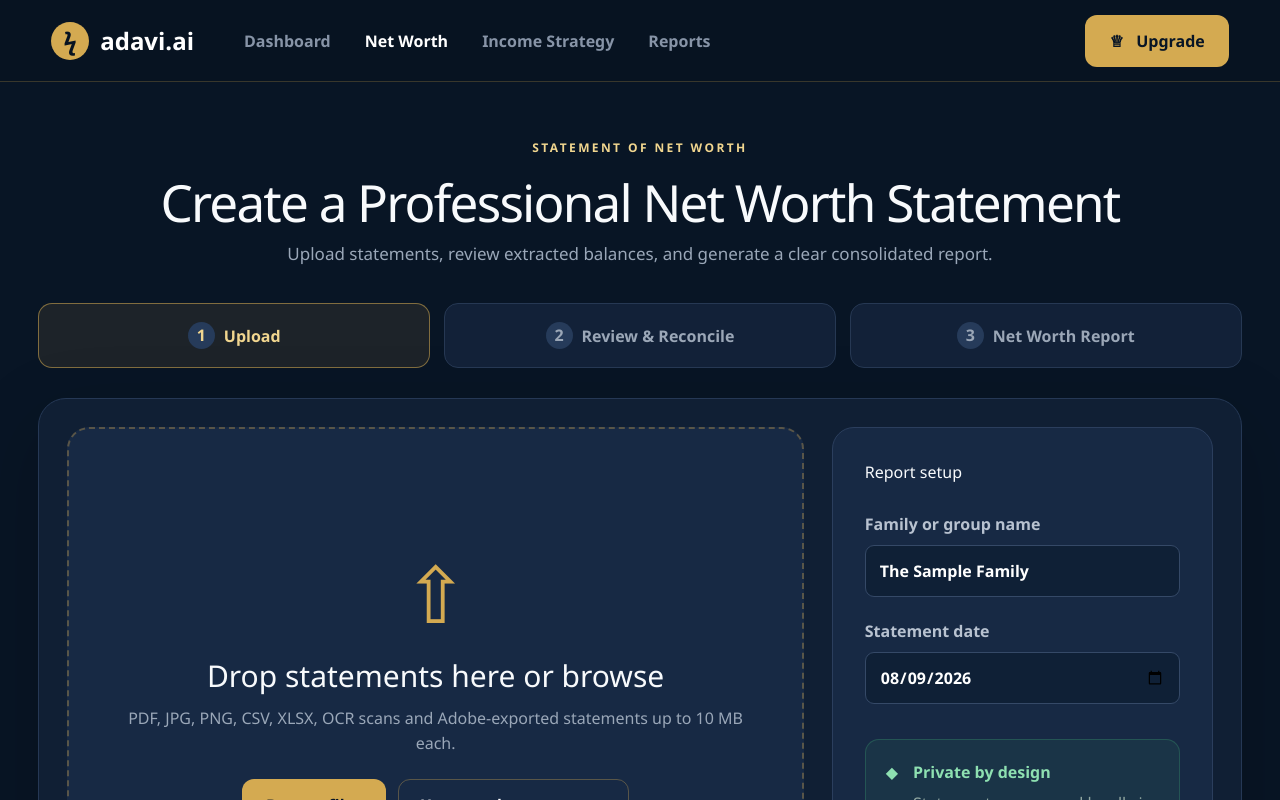
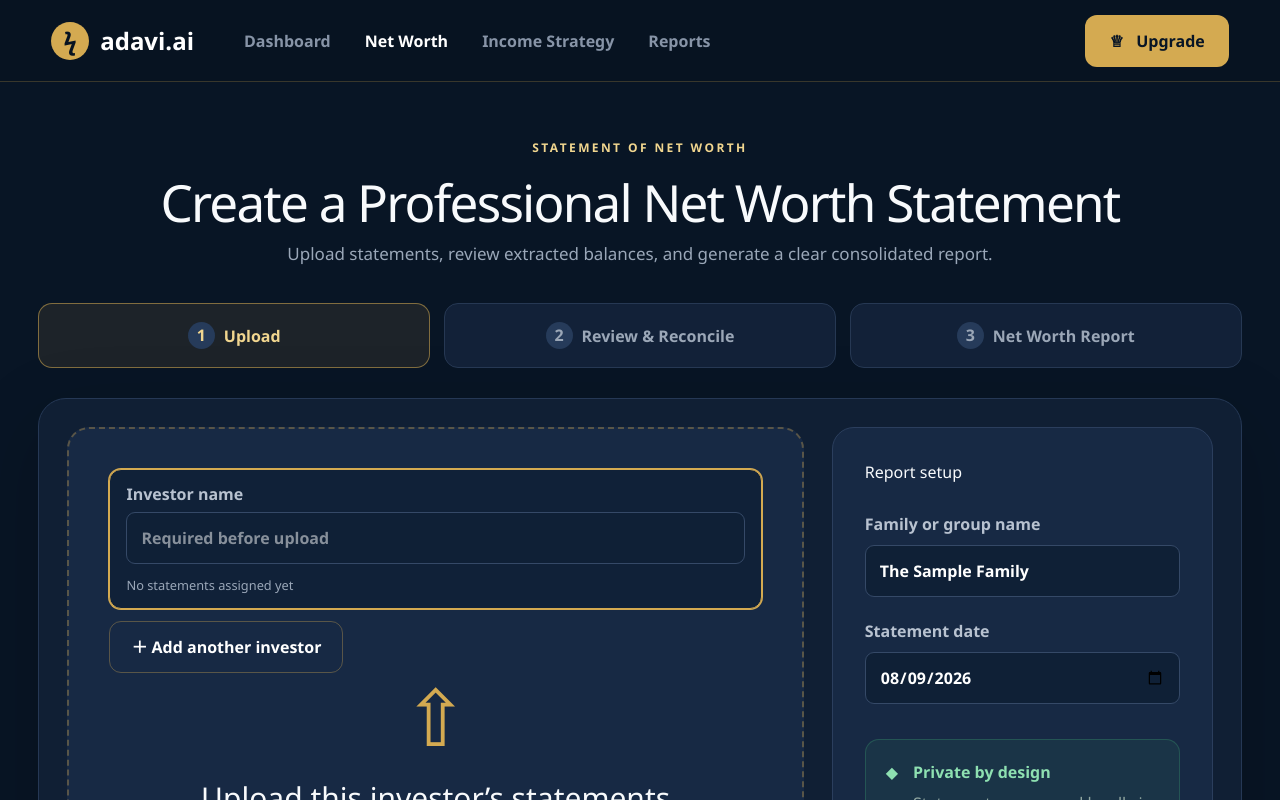
Before and after one commit to angelyna7121/adavi-production-v2, a Next.js app: page / in a window 1280 px wide. Shown: the top 800 px of the page. Built offline with nearby package versions, Linux system fonts and the light colour scheme.

Commit message:
Fix report accuracy, exports, printing, and investors

```diff
--- a/app/globals.css
+++ b/app/globals.css
@@ -89,3 +89,31 @@ th { color:#8492a6; text-transform:uppercase; letter-spacing:.04em; font-size:11
 @media (max-width:1000px) { .topbar nav { display:none; }.uploadGrid { grid-template-columns:1fr; }.metricGrid { grid-template-columns:repeat(2,1fr); }.sectionHead,.reportReady { align-items:flex-start; flex-direction:column; }.summaryCards,.reportBottom { grid-template-columns:1fr; }.paper { padding:28px; }.paperHead { flex-direction:column; gap:20px; }.dateBlock { text-align:left; } }
 @media (max-width:640px) { .topbar { padding:0 18px; }.upgrade { display:none; }.shell { width:94vw; padding-top:24px; }.hero h1 { font-size:36px; }.stepper button { font-size:0; padding:12px 6px; }.stepper button span { font-size:13px; margin:0 5px 0 0; }.stepper button::after { content:attr(data-short); font-size:12px; }.uploadGrid { padding:14px; }.dropzone { min-height:430px; padding:24px 16px; }.metricGrid { grid-template-columns:1fr; padding:0 14px 18px; }.paper { padding:20px; overflow:auto; }.paperHead h1 { font-size:27px; }.summaryCards { gap:10px; }.reportTable { min-width:720px; }.paperFooter { flex-direction:column; } }
 @media print { .topbar,.hero,.stepper,.reportReady { display:none!important; }.shell { width:100%; padding:0; }.paper { box-shadow:none; padding:20px; }.reportArea { display:block; } body { background:white; } }
+
+.investorList { width:100%; display:grid; grid-template-columns:repeat(auto-fit,minmax(220px,1fr)); gap:12px; margin-bottom:12px; }
+.investorCard { text-align:left; padding:12px 16px; border:1px solid #354967; border-radius:12px; background:#102138; cursor:pointer; }
+.investorCard.selected { border-color:var(--gold); box-shadow:0 0 0 1px var(--gold); }
+.investorCard label { margin:0 0 8px; }
+.investorCard label input { margin-top:6px; }
+.investorCard small { color:var(--muted); overflow-wrap:anywhere; }
+.addInvestor { align-self:flex-start; margin-bottom:12px; }
+
+@page { size:A4 portrait; margin:12mm; }
+@media print {
+  html,body,main { background:#fff!important; color:#172235!important; }
+  body { print-color-adjust:exact; -webkit-print-color-adjust:exact; }
+  body > * { visibility:hidden; }
+  .paper,.paper * { visibility:visible; }
+  .paper { position:absolute; inset:0; width:100%; margin:0; padding:0; border-radius:0; box-shadow:none; print-color-adjust:exact; -webkit-print-color-adjust:exact; }
+  .paperHead,.summaryCards,.reportBottom,.paperFooter { break-inside:avoid; page-break-inside:avoid; }
+  .reportTable tr,.mix,.disclaimer { break-inside:avoid; page-break-inside:avoid; }
+  .reportTable thead { display:table-header-group; }
+  .summary.green { background:#eef9f2!important; border:2px solid #17643a; }
+  .summary.red { background:#fff2f2!important; border:2px solid #94313b; }
+  .summary.gold { background:#fff8e7!important; border:2px solid #725211; }
+  .reportTable th { background:#f4f6f8!important; border-bottom:2px solid #5f6a7c; }
+  .reportTable tfoot { background:#152942!important; color:#fff!important; border:2px solid #152942; }
+  .mix div { background:#edf0f4!important; border:1px solid #687488; height:12px; }
+  .mix i { background:#d1a94f!important; border-right:2px solid #725211; }
+  .disclaimer { background:#f3f5f7!important; border:1px solid #687488; }
+}
--- a/app/lib/documentParser.ts
+++ b/app/lib/documentParser.ts
@@ -4,6 +4,7 @@ export type ParsedRow = {
   id: string;
   include: boolean;
   investor: string;
+  investorId?: string;
   category: string;
   institution: string;
   description: string;
@@ -80,7 +81,7 @@ export function parseFinancialText(text: string, source: string): ParsedRow[] {
     if (seen.has(key)) continue;
     seen.add(key);
     rows.push({
-      id: id(), include: true, investor: "Primary Investor",
+      id: id(), include: true, investor: "",
       category: inferCategory(description, kind), institution,
       description, current: normalizedCurrent, previous: normalizedPrevious,
       kind, source,
@@ -115,7 +116,7 @@ function parseTabularRows(data: unknown[][], source: string): ParsedRow[] {
     const prior = previousIndex >= 0 ? parseAmount(String(values[previousIndex] ?? "")) : null;
     return [{
       id: id(), include: true,
-      investor: String(values[investorIndex] ?? "Primary Investor").trim() || "Primary Investor",
+      investor: investorIndex >= 0 ? String(values[investorIndex] ?? "").trim() : "",
       category: String(values[categoryIndex] ?? "").trim() || inferCategory(description, kind),
       institution: String(values[institutionIndex] ?? "").trim(),
       description, current: Math.abs(current), previous: prior === null ? null : Math.abs(prior),
--- /dev/null
+++ b/app/lib/reportData.ts
@@ -0,0 +1,59 @@
+import type { ParsedRow } from "./documentParser";
+
+export const CSV_HEADERS = ["Investor", "Category", "Institution", "Description", "Current Value", "Previous Value", "Type", "Source"] as const;
+
+export function assignInvestor(rows: ParsedRow[], investorId: string, investor: string) {
+  const name = investor.trim();
+  if (!name) throw new Error("An investor name is required before assigning statement rows.");
+  return rows.map((row) => ({ ...row, investorId, investor: name }));
+}
+
+export function reassignInvestor(row: ParsedRow, investorId: string, investor: string) {
+  const name = investor.trim();
+  if (!name) throw new Error("Included rows must have an investor name.");
+  return { ...row, investorId, investor: name };
+}
+
+export function hasUnnamedIncludedRows(rows: ParsedRow[]) {
+  return rows.some((row) => row.include && !row.investor.trim());
+}
+
+export function isSummaryRow(row: ParsedRow) {
+  const value = row.description.trim().toLowerCase().replace(/[^a-z0-9]+/g, " ").trim();
+  return /^(grand total|total|portfolio total|total portfolio|total market value|market value total|total assets?|total liabilities?|net assets?|ending total)(\s|$)/.test(value)
+    || /^(assets?|liabilities?|portfolio|market value) total$/.test(value);
+}
+
+/** Removes a parsed total only when detail rows in the same investor/file/type prove it is redundant. */
+export function confirmedDetailRows(rows: ParsedRow[]) {
+  const included = rows.filter((row) => row.include && row.current !== "");
+  return included.filter((candidate) => {
+    if (!isSummaryRow(candidate)) return true;
+    const details = included.filter((row) => row.id !== candidate.id
+      && !isSummaryRow(row)
+      && row.investor.trim() === candidate.investor.trim()
+      && row.source === candidate.source
+      && row.kind === candidate.kind);
+    if (!details.length) return true;
+    const currentMatches = details.reduce((sum, row) => sum + Number(row.current), 0) === Number(candidate.current);
+    const comparablePrevious = candidate.previous !== null && details.every((row) => row.previous !== null);
+    const previousMatches = comparablePrevious
+      && details.reduce((sum, row) => sum + Number(row.previous), 0) === candidate.previous;
+    return !(currentMatches || previousMatches);
+  });
+}
+
+function csvCell(value: string | number) {
+  return `"${String(value).replaceAll('"', '""')}"`;
+}
+
+export function createReportCsv(rows: ParsedRow[]) {
+  const lines = [CSV_HEADERS.map(csvCell).join(",")];
+  for (const row of confirmedDetailRows(rows).filter((item) => item.investor.trim())) {
+    lines.push([
+      row.investor.trim(), row.category, row.institution, row.description,
+      row.current, row.previous ?? "N/A", row.kind, row.source,
+    ].map(csvCell).join(","));
+  }
+  return `\uFEFF${lines.join("\r\n")}\r\n`;
+}
--- a/app/page.tsx
+++ b/app/page.tsx
@@ -2,14 +2,16 @@
 
 import { useMemo, useRef, useState } from "react";
 import { parseDocument, type Kind, type ParsedRow as Row } from "./lib/documentParser";
+import { assignInvestor, confirmedDetailRows, createReportCsv, hasUnnamedIncludedRows } from "./lib/reportData";
 
 type Step = "upload" | "review" | "report";
+type Investor = { id: string; name: string; files: string[] };
 
 const sampleRows: Row[] = [
-  { id: "1", include: true, investor: "Primary Investor", category: "Cash & Bank Accounts", institution: "Sample Bank", description: "CAD Chequing", current: 42500, previous: null, kind: "Asset", source: "sample-bank.csv" },
-  { id: "2", include: true, investor: "Primary Investor", category: "Investments", institution: "Sample Brokerage", description: "Non-registered Portfolio", current: 215000, previous: 202000, kind: "Asset", source: "sample-portfolio.csv" },
-  { id: "3", include: true, investor: "Primary Investor", category: "Real Estate", institution: "Principal Residence", description: "Estimated Fair Market Value", current: 780000, previous: 750000, kind: "Asset", source: "sample-property.csv" },
-  { id: "4", include: true, investor: "Primary Investor", category: "Mortgages", institution: "Sample Lender", description: "Residential Mortgage", current: 325000, previous: null, kind: "Liability", source: "sample-mortgage.csv" },
+  { id: "1", include: true, investorId: "sample-a", investor: "Alex Morgan", category: "Cash & Bank Accounts", institution: "Sample Bank", description: "CAD Chequing", current: 42500, previous: null, kind: "Asset", source: "alex-bank.csv" },
+  { id: "2", include: true, investorId: "sample-a", investor: "Alex Morgan", category: "Investments", institution: "Sample Brokerage", description: "Non-registered Portfolio", current: 215000, previous: 202000, kind: "Asset", source: "alex-portfolio.csv" },
+  { id: "3", include: true, investorId: "sample-b", investor: "Jordan Morgan", category: "Real Estate", institution: "Principal Residence", description: "Estimated Fair Market Value", current: 780000, previous: 750000, kind: "Asset", source: "jordan-property.csv" },
+  { id: "4", include: true, investorId: "sample-b", investor: "Jordan Morgan", category: "Mortgages", institution: "Sample Lender", description: "Residential Mortgage", current: 325000, previous: null, kind: "Liability", source: "jordan-mortgage.csv" },
 ];
 
 const categories = ["Cash & Bank Accounts", "Investments", "Registered Accounts", "Real Estate", "Business Interests", "Vehicles", "Mortgages", "Credit Cards", "Loans", "Taxes Owing", "Other"];
@@ -25,14 +27,17 @@ export default function Home() {
   const [rows, setRows] = useState<Row[]>([]);
   const [groupName, setGroupName] = useState("The Sample Family");
   const [statementDate, setStatementDate] = useState(new Date().toISOString().slice(0, 10));
-  const [files, setFiles] = useState<string[]>([]);
+  const [investorList, setInvestorList] = useState<Investor[]>([{ id: crypto.randomUUID(), name: "", files: [] }]);
+  const [activeInvestorId, setActiveInvestorId] = useState(() => investorList[0].id);
   const [error, setError] = useState("");
   const [processing, setProcessing] = useState("");
   const [dragging, setDragging] = useState(false);
   const fileRef = useRef<HTMLInputElement>(null);
 
-  const included = useMemo(() => rows.filter((row) => row.include && row.current !== ""), [rows]);
-  const hasInvalidIncludedRows = rows.some((row) => row.include && (!row.description.trim() || row.current === ""));
+  const included = useMemo(() => confirmedDetailRows(rows), [rows]);
+  const hasInvalidIncludedRows = rows.some((row) => row.include && (!row.description.trim() || row.current === "")) || hasUnnamedIncludedRows(rows);
+  const files = investorList.flatMap((investor) => investor.files);
+  const activeInvestor = investorList.find((investor) => investor.id === activeInvestorId);
   const assets = included.filter((row) => row.kind === "Asset").reduce((sum, row) => sum + Number(row.current), 0);
   const liabilities = included.filter((row) => row.kind === "Liability").reduce((sum, row) => sum + Number(row.current), 0);
   const netWorth = assets - liabilities;
@@ -44,7 +49,9 @@ export default function Home() {
 
   async function acceptFiles(list: FileList | File[]) {
     const selected = Array.from(list);
+    const investorName = activeInvestor?.name.trim() ?? "";
     if (!selected.length) return;
+    if (!investorName) { setError("Enter an investor name before uploading statements."); return; }
     const parsed: Row[] = [];
     const errors: string[] = [];
     setError("");
@@ -53,7 +60,8 @@ export default function Home() {
       const file = selected[index];
       try {
         setProcessing(`Processing ${file.name} (${index + 1} of ${selected.length})…`);
-        parsed.push(...await parseDocument(file, setProcessing));
+        const extracted = await parseDocument(file, setProcessing);
+        parsed.push(...assignInvestor(extracted, activeInvestorId, investorName));
       } catch (reason) {
         errors.push(reason instanceof Error ? reason.message : `Could not process ${file.name}.`);
       }
@@ -64,36 +72,46 @@ export default function Home() {
       return;
     }
     setError(errors.length ? `Some files could not be read: ${errors.join(" ")}` : "");
-    setRows(parsed);
-    setFiles(selected.map((file) => file.name));
-    setStep("review");
+    setRows((current) => [...current, ...parsed]);
+    setInvestorList((current) => current.map((investor) => investor.id === activeInvestorId ? { ...investor, files: [...investor.files, ...selected.map((file) => file.name)] } : investor));
   }
 
   function loadSample() {
     setRows(sampleRows);
-    setFiles(["sample-bank.csv", "sample-portfolio.csv", "sample-property.csv"]);
+    setInvestorList([{ id: "sample-a", name: "Alex Morgan", files: ["alex-bank.csv", "alex-portfolio.csv"] }, { id: "sample-b", name: "Jordan Morgan", files: ["jordan-property.csv", "jordan-mortgage.csv"] }]);
+    setActiveInvestorId("sample-a");
     setError("");
     setStep("review");
   }
 
   function addRow() {
-    setRows((current) => [...current, { id: crypto.randomUUID(), include: true, investor: "Primary Investor", category: "Other", institution: "", description: "", current: "", previous: null, kind: "Asset", source: "Manual entry" }]);
+    const investor = investorList.find((item) => item.name.trim());
+    setRows((current) => [...current, { id: crypto.randomUUID(), include: true, investor: investor?.name.trim() ?? "", investorId: investor?.id, category: "Other", institution: "", description: "", current: "", previous: null, kind: "Asset", source: "Manual entry" }]);
   }
 
   function update(id: string, patch: Partial<Row>) {
     setRows((current) => current.map((row) => row.id === id ? { ...row, ...patch } : row));
   }
 
+  function renameInvestor(id: string, name: string) {
+    setInvestorList((current) => current.map((investor) => investor.id === id ? { ...investor, name } : investor));
+    setRows((current) => current.map((row) => row.investorId === id ? { ...row, investor: name } : row));
+  }
+
+  function addInvestor() {
+    const investor = { id: crypto.randomUUID(), name: "", files: [] };
+    setInvestorList((current) => [...current, investor]);
+    setActiveInvestorId(investor.id);
+  }
+
   function downloadCsv() {
-    const header = "Investor,Category,Institution,Description,Current Value,Previous Value,Type,Source";
-    const body = included.map((r) => [r.investor, r.category, r.institution, r.description, r.current, r.previous ?? "N/A", r.kind, r.source].map((v) => `"${String(v).replaceAll('"', '""')}"`).join(","));
-    const blob = new Blob([[header, ...body].join("\n")], { type: "text/csv" });
+    const blob = new Blob([createReportCsv(rows)], { type: "text/csv;charset=utf-8" });
     const url = URL.createObjectURL(blob);
     const anchor = document.createElement("a");
     anchor.href = url;
     anchor.download = `adavi-net-worth-${statementDate}.csv`;
     anchor.click();
-    URL.revokeObjectURL(url);
+    setTimeout(() => URL.revokeObjectURL(url), 0);
   }
 
   return (
@@ -122,10 +140,17 @@ export default function Home() {
         {step === "upload" && (
           <section className="workspace uploadGrid">
             <div className={`dropzone ${dragging ? "dragging" : ""}`} onDragOver={(e) => { e.preventDefault(); setDragging(true); }} onDragLeave={() => setDragging(false)} onDrop={(e) => { e.preventDefault(); setDragging(false); acceptFiles(e.dataTransfer.files); }}>
+              <div className="investorList">
+                {investorList.map((investor) => <div className={`investorCard ${investor.id === activeInvestorId ? "selected" : ""}`} key={investor.id} onClick={() => setActiveInvestorId(investor.id)}>
+                  <label>Investor name<input aria-label="Investor name" value={investor.name} placeholder="Required before upload" onClick={(event) => event.stopPropagation()} onChange={(event) => renameInvestor(investor.id, event.target.value)} /></label>
+                  <small>{investor.files.length ? investor.files.join(", ") : "No statements assigned yet"}</small>
+                </div>)}
+              </div>
+              <button className="secondary addInvestor" onClick={addInvestor}>＋ Add another investor</button>
               <div className="uploadIcon">⇧</div>
-              <h2>Drop statements here or browse</h2>
+              <h2>Upload {activeInvestor?.name.trim() ? `${activeInvestor.name.trim()}’s` : "this investor’s"} statements</h2>
               <p>PDF, JPG, PNG, CSV, XLSX, OCR scans and Adobe-exported statements up to 10 MB each.</p>
-              <div className="buttonRow"><button className="primary" disabled={Boolean(processing)} onClick={() => fileRef.current?.click()}>{processing || "Browse files"}</button><button className="secondary" disabled={Boolean(processing)} onClick={loadSample}>Use sample statements</button></div>
+              <div className="buttonRow"><button className="primary" disabled={Boolean(processing) || !activeInvestor?.name.trim()} onClick={() => fileRef.current?.click()}>{processing || "Browse files"}</button><button className="secondary" disabled={Boolean(processing)} onClick={loadSample}>Use sample statements</button>{rows.length > 0 && <button className="primary" disabled={investorList.some((investor) => investor.files.length > 0 && !investor.name.trim())} onClick={() => setStep("review")}>Review & Reconcile →</button>}</div>
               <input ref={fileRef} hidden type="file" multiple accept=".pdf,.jpg,.jpeg,.png,.csv,.xlsx,.xls" onChange={(e) => { const snapshot = e.target.files ? Array.from(e.target.files) : []; e.currentTarget.value = ""; if (snapshot.length) acceptFiles(snapshot); }} />
               {error && <div className="errorToast"><strong>We couldn’t process this statement</strong><span>{error}</span></div>}
             </div>
@@ -152,7 +177,7 @@ export default function Home() {
               <table className="reviewTable"><thead><tr><th>Include</th><th>Investor</th><th>Category</th><th>Institution / Account</th><th>Description</th><th>Current Value</th><th>Previous Value</th><th>Asset / Liability</th><th>Source</th><th></th></tr></thead>
                 <tbody>{rows.map((row) => <tr key={row.id}>
                   <td><input type="checkbox" checked={row.include} onChange={(e) => update(row.id, { include: e.target.checked })} /></td>
-                  <td><input value={row.investor} onChange={(e) => update(row.id, { investor: e.target.value })} /></td>
+                  <td><select aria-label="Assigned investor" value={row.investor} className={!row.investor.trim() ? "invalid" : ""} onChange={(e) => { const selected = investorList.find((investor) => investor.name === e.target.value); update(row.id, { investor: e.target.value, investorId: selected?.id }); }}><option value="">Select investor</option>{investorList.filter((item) => item.name.trim()).map((item) => <option key={item.id} value={item.name.trim()}>{item.name.trim()}</option>)}</select></td>
                   <td><select value={row.category} onChange={(e) => update(row.id, { category: e.target.value })}>{categories.map((c) => <option key={c}>{c}</option>)}</select></td>
                   <td><input value={row.institution} placeholder="Institution / account" onChange={(e) => update(row.id, { institution: e.target.value })} /></td>
                   <td><input required aria-invalid={!row.description.trim()} className={!row.description.trim() ? "invalid" : ""} value={row.description} placeholder="Required" onChange={(e) => update(row.id, { description: e.target.value })} /></td>
```
Also changed, not shown: 1 other file (tests, documents, lock files or other folders).
